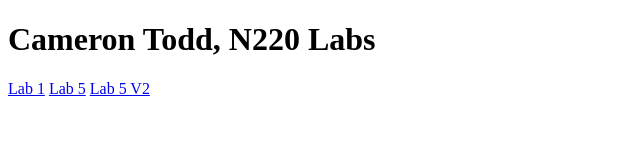
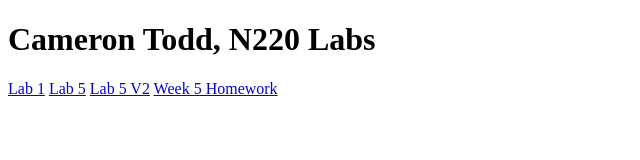
Before and after one commit to CameronToddIU/Intro-to-Media-Application, a plain HTML site: page index.html in a window 1280 px wide. Shown: the whole page, without its empty margins (0-640 px from the left). Drawn offline with Linux system fonts and the light colour scheme.

Commit message:
updated index

```diff
--- a/index.html
+++ b/index.html
@@ -13,5 +13,6 @@
 
     <a href="Lectures/Week 5/index.html">Lab 5</a>
     <a href="Lectures/Week 5 V2/index.html">Lab 5 V2</a>
+    <a href="Lectures/Week 5 Homework/index.html">Week 5 Homework</a>
   </body>
 </html>
```
